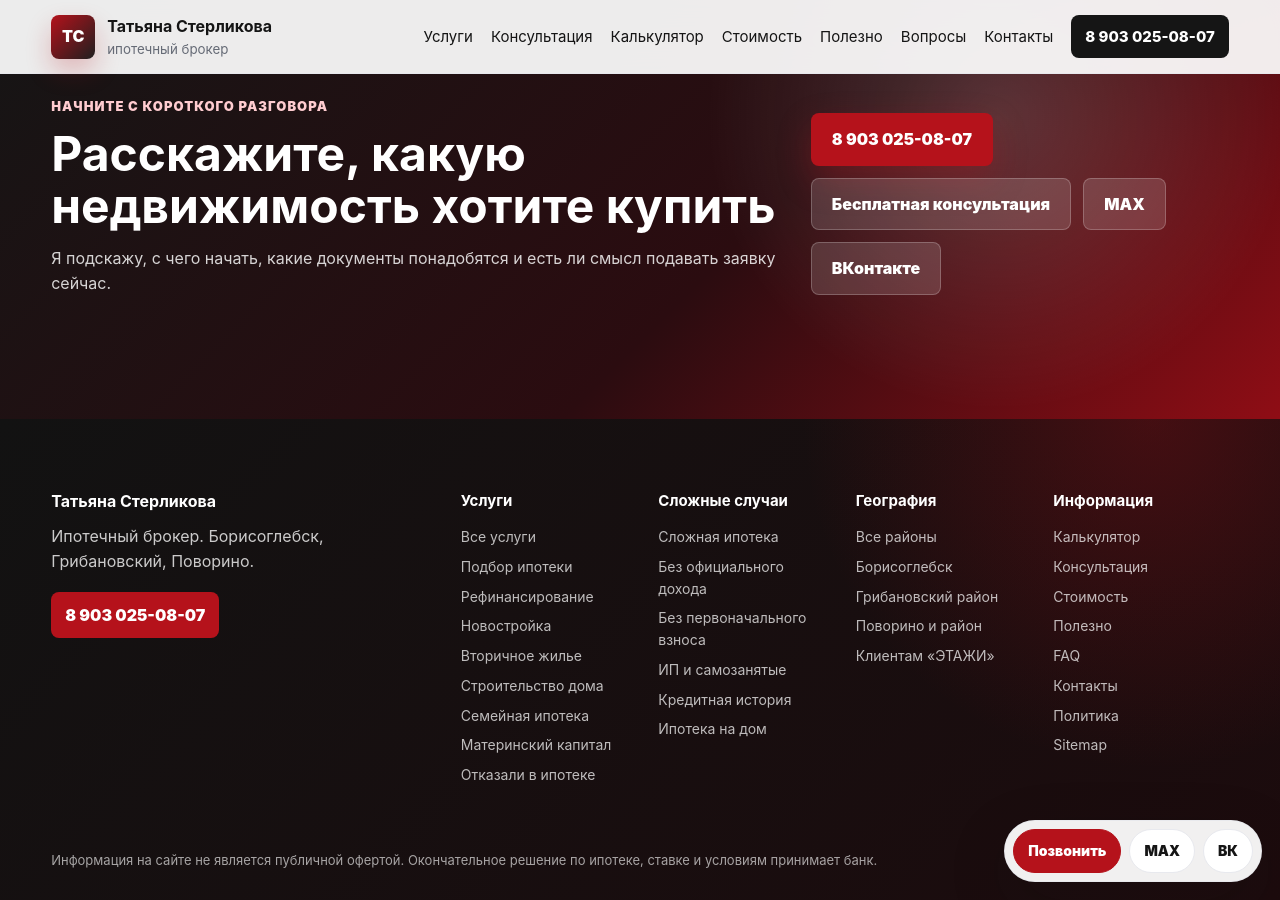
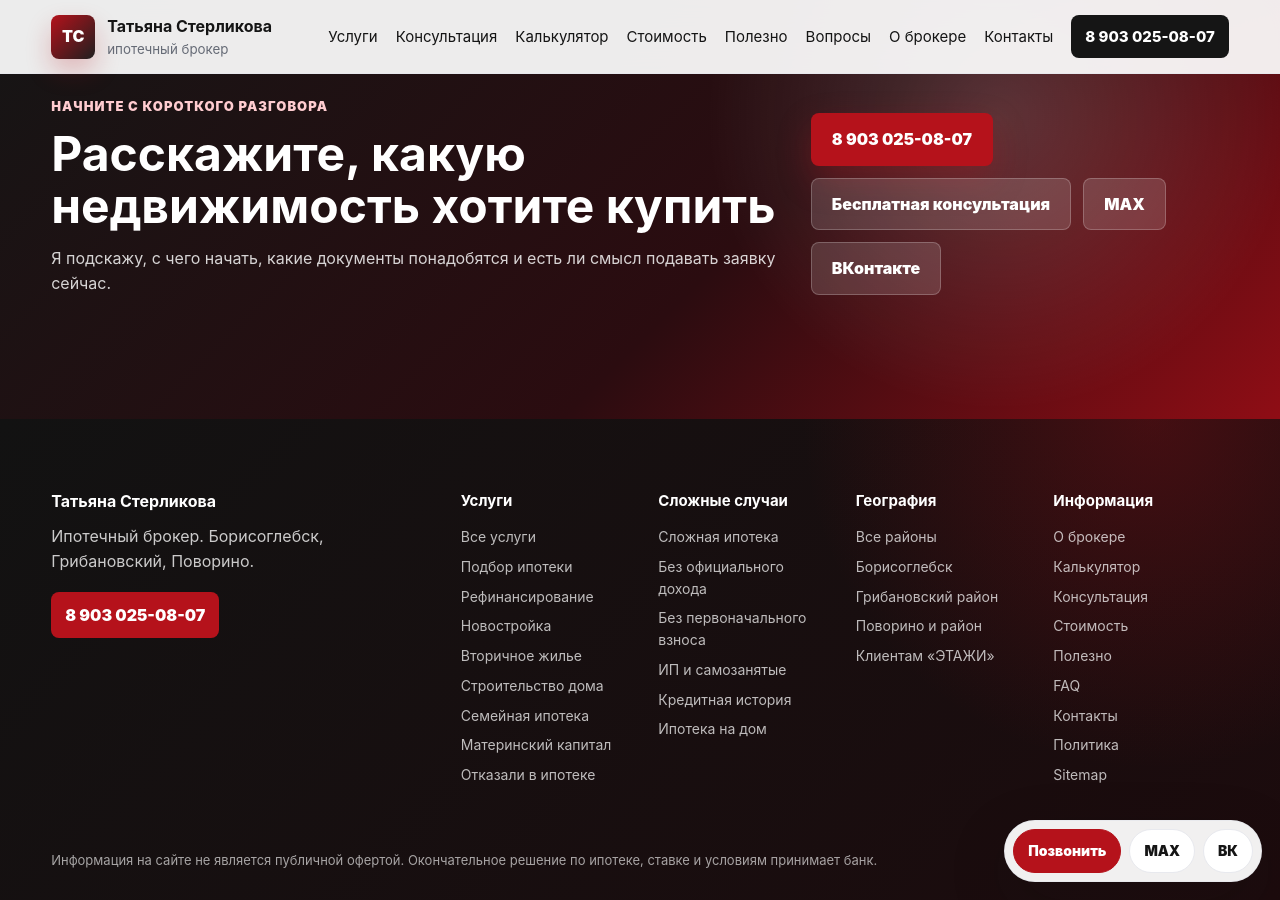
Before and after one commit to deputat36/broker, a Jekyll site: the page built from index.md, in a window 1280 px wide and 900 px high, scrolled down 10432 px. Built offline with Jekyll 4.4.1, drawn with Linux system fonts in a browser that asks for light colours; our own code applies the rules of GitHub Pages for plain Markdown files.

Commit message:
Добавить страницу о брокере в навигацию

```diff
--- a/_layouts/default.html
+++ b/_layouts/default.html
@@ -50,6 +50,7 @@
       <a{% if page.url contains '/stoimost/' %} class="is-current" aria-current="page"{% endif %} href="{{ '/stoimost/' | relative_url }}">Стоимость</a>
       <a{% if page.url contains '/polezno/' %} class="is-current" aria-current="page"{% endif %} href="{{ '/polezno/' | relative_url }}">Полезно</a>
       <a{% if page.url contains '/faq/' %} class="is-current" aria-current="page"{% endif %} href="{{ '/faq/' | relative_url }}">Вопросы</a>
+      <a{% if page.url contains '/o-brokere/' %} class="is-current" aria-current="page"{% endif %} href="{{ '/o-brokere/' | relative_url }}">О брокере</a>
       <a{% if page.url contains '/kontakty/' %} class="is-current" aria-current="page"{% endif %} href="{{ '/kontakty/' | relative_url }}">Контакты</a>
       <a class="nav-phone" href="tel:+79030250807">8 903 025-08-07</a>
     </nav>
@@ -62,7 +63,7 @@
       <div class="footer-col"><strong>Услуги</strong><a href="{{ '/uslugi/' | relative_url }}">Все услуги</a><a href="{{ '/uslugi/podbor-ipoteki/' | relative_url }}">Подбор ипотеки</a><a href="{{ '/uslugi/refinansirovanie-ipoteki/' | relative_url }}">Рефинансирование</a><a href="{{ '/uslugi/ipoteka-na-novostroyku/' | relative_url }}">Новостройка</a><a href="{{ '/uslugi/ipoteka-na-vtorichnoe-zhile/' | relative_url }}">Вторичное жилье</a><a href="{{ '/uslugi/ipoteka-na-stroitelstvo-doma/' | relative_url }}">Строительство дома</a><a href="{{ '/uslugi/semeynaya-ipoteka/' | relative_url }}">Семейная ипотека</a><a href="{{ '/uslugi/materinskiy-kapital/' | relative_url }}">Материнский капитал</a><a href="{{ '/uslugi/otkazali-v-ipoteke/' | relative_url }}">Отказали в ипотеке</a></div>
       <div class="footer-col"><strong>Сложные случаи</strong><a href="{{ '/uslugi/slozhnaya-ipoteka/' | relative_url }}">Сложная ипотека</a><a href="{{ '/uslugi/ipoteka-bez-oficialnogo-dohoda/' | relative_url }}">Без официального дохода</a><a href="{{ '/uslugi/ipoteka-bez-pervonachalnogo-vznosa/' | relative_url }}">Без первоначального взноса</a><a href="{{ '/uslugi/ipoteka-dlya-ip-samozanyatyh/' | relative_url }}">ИП и самозанятые</a><a href="{{ '/uslugi/ipoteka-s-plohoy-kreditnoy-istoriey/' | relative_url }}">Кредитная история</a><a href="{{ '/uslugi/ipoteka-na-dom/' | relative_url }}">Ипотека на дом</a></div>
       <div class="footer-col"><strong>География</strong><a href="{{ '/geo/' | relative_url }}">Все районы</a><a href="{{ '/geo/borisoglebsk/' | relative_url }}">Борисоглебск</a><a href="{{ '/geo/gribanovskiy/' | relative_url }}">Грибановский район</a><a href="{{ '/geo/povorino/' | relative_url }}">Поворино и район</a><a href="{{ '/etagi/' | relative_url }}">Клиентам «ЭТАЖИ»</a></div>
-      <div class="footer-col"><strong>Информация</strong><a href="{{ '/kalkulyator-ipoteki/' | relative_url }}">Калькулятор</a><a href="{{ '/konsultaciya/' | relative_url }}">Консультация</a><a href="{{ '/stoimost/' | relative_url }}">Стоимость</a><a href="{{ '/polezno/' | relative_url }}">Полезно</a><a href="{{ '/faq/' | relative_url }}">FAQ</a><a href="{{ '/kontakty/' | relative_url }}">Контакты</a><a href="{{ '/policy/' | relative_url }}">Политика</a><a href="{{ '/sitemap.xml' | relative_url }}">Sitemap</a></div>
+      <div class="footer-col"><strong>Информация</strong><a href="{{ '/o-brokere/' | relative_url }}">О брокере</a><a href="{{ '/kalkulyator-ipoteki/' | relative_url }}">Калькулятор</a><a href="{{ '/konsultaciya/' | relative_url }}">Консультация</a><a href="{{ '/stoimost/' | relative_url }}">Стоимость</a><a href="{{ '/polezno/' | relative_url }}">Полезно</a><a href="{{ '/faq/' | relative_url }}">FAQ</a><a href="{{ '/kontakty/' | relative_url }}">Контакты</a><a href="{{ '/policy/' | relative_url }}">Политика</a><a href="{{ '/sitemap.xml' | relative_url }}">Sitemap</a></div>
     </nav>
     <p class="disclaimer">Информация на сайте не является публичной офертой. Окончательное решение по ипотеке, ставке и условиям принимает банк.</p>
   </footer>
```
